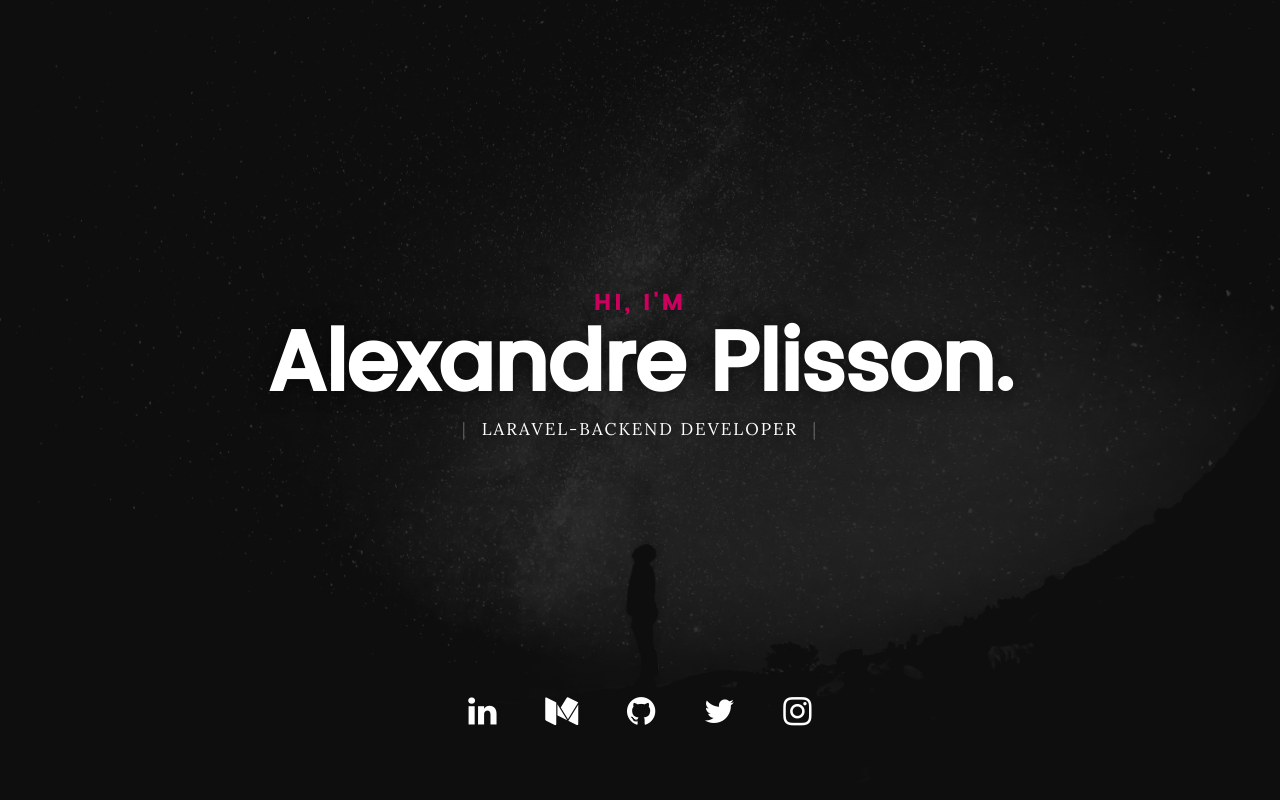
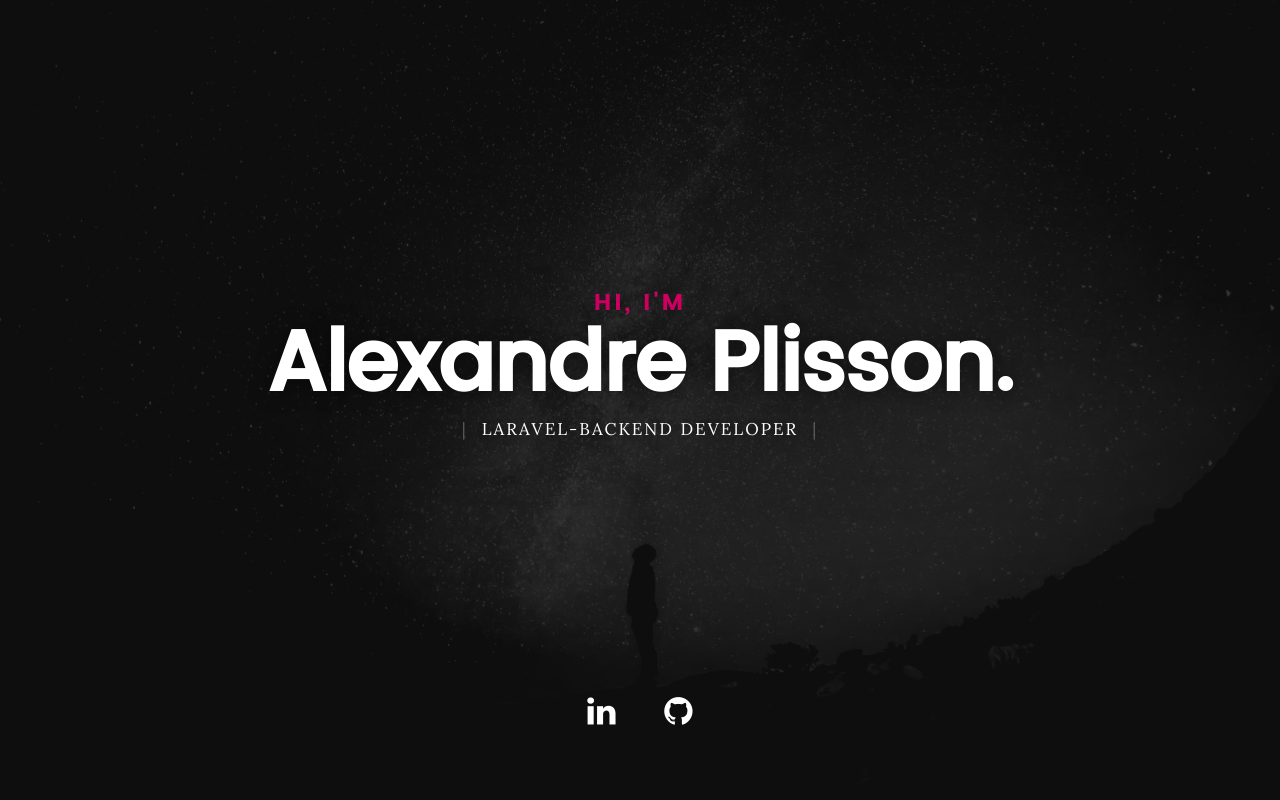
Before and after one commit to alexpli/alexpli.github.io, a plain HTML site: page index.html in a window 1280 px wide. Shown: the top 800 px of the page. Drawn offline with Linux system fonts and the light colour scheme.

Commit message:
Remove some social networks

```diff
--- a/index.html
+++ b/index.html
@@ -38,16 +38,7 @@
         <a href="https://fr.linkedin.com/in/alexpli"><i class="fa fa-linkedin"></i></a>
       </li>
       <li>
-        <a href="https://medium.com/@alexpli"><i class="fa fa-medium"></i></a>
-      </li>
-      <li>
         <a href="https://github.com/alexpli"><i class="fa fa-github"></i></a>
-      </li>
-      <li>
-        <a href="https://twitter.com/alexpli"><i class="fa fa-twitter"></i></a>
-      </li>
-      <li>
-        <a href="https://instagram.com/alexandrepli"><i class="fa fa-instagram"></i></a>
       </li>
     </ul>
   </section>
```
